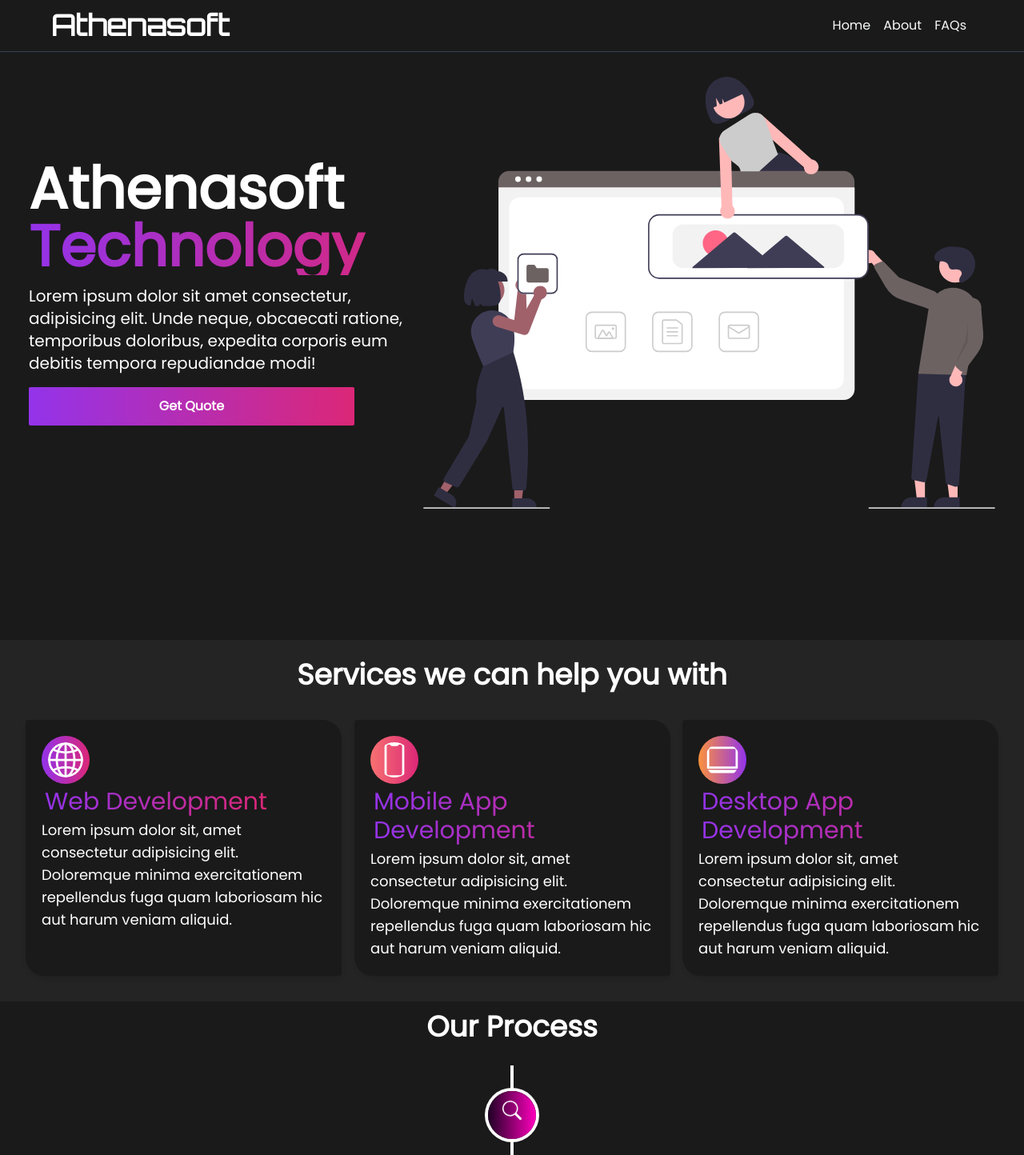
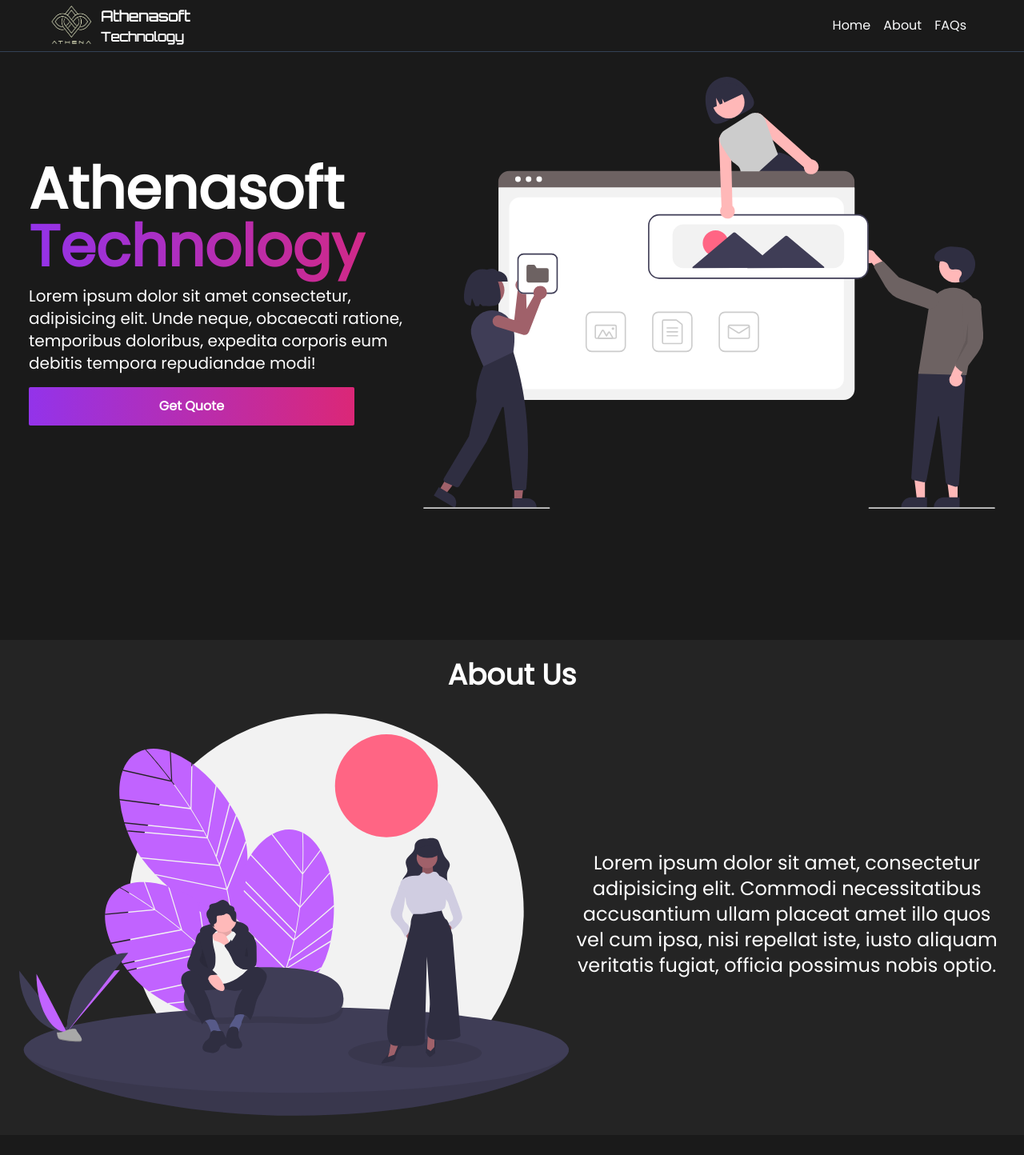
Before and after one commit to SolomonYakubu/athena-dev-team, a Next.js app: page / in a window 1280 px wide. Shown: the top 1444 px of the page at 80% size. Built offline with nearby package versions, Linux system fonts and the light colour scheme.

Commit message:
updated index.tsx'

```diff
--- a/components/Header.tsx
+++ b/components/Header.tsx
@@ -5,6 +5,8 @@ import { RiMenu4Line } from "react-icons/ri";
 import { AiOutlineClose } from "react-icons/ai";
 import { GiWoodAxe } from "react-icons/gi";
 import { Link, animateScroll as scroll } from "react-scroll";
+import logo from "../public/athena.png";
+import Image from "next/image";
 export default function Header() {
   const [isNavOpen, setNavOpen] = useState(false);
 
@@ -31,10 +33,17 @@ export default function Header() {
   return (
     <div className="fixed top-0 z-20">
       <div className=" p-4 md:px-16 md:py-8 flex w-screen items-center justify-between bg-[#1a1a1a] h-16 border-b-[0.1px] border-solid border-b-slate-700">
-        <h3 className="font-[Orbitron] text-white font-bold text-4xl">
-          Athenasoft
-        </h3>
-
+        <div className="flex justify-center items-center">
+          <Image src={logo} alt="logo" height={50} width={50} />
+          <div className="flex flex-col justify-center items-start ml-3">
+            <h3 className="font-[Orbitron] text-white font-bold text-lg p-0">
+              Athenasoft
+            </h3>
+            <h3 className="font-[Orbitron] text-white font-bold text-md p-0">
+              Technology
+            </h3>
+          </div>
+        </div>
         <ul className="  md:justify-between  md:flex hidden">
           {" "}
           {list.map(([name, link], index) => (
--- a/pages/index.tsx
+++ b/pages/index.tsx
@@ -6,6 +6,7 @@ import Layout from "../components/Layout";
 import Header from "../components/Header";
 import team from "../public/team.svg";
 import { Zoom, Bounce } from "react-reveal";
+import about from "../public/about.svg";
 import {
   VerticalTimeline,
   VerticalTimelineElement,
@@ -112,7 +113,7 @@ const Home: NextPage = () => {
                 Athenasoft
               </h3>
               <Bounce>
-                <h3 className="font-extrabold mb-3 text-4xl md:text-7xl text-transparent bg-clip-text bg-gradient-to-r from-purple-600 to-pink-600">
+                <h3 className="font-extrabold pb-3 text-4xl md:text-7xl text-transparent bg-clip-text bg-gradient-to-r from-purple-600 to-pink-600">
                   Technology
                 </h3>
               </Bounce>
@@ -139,12 +140,30 @@ const Home: NextPage = () => {
         </section>
         <section className="p-6  w-full bg-[#242424]" id="About">
           <h3 className=" text-center text-4xl text-white font-extrabold mb-7">
+            About Us
+          </h3>
+          <Zoom>
+            <div className="md:flex items-center justify-center">
+              {" "}
+              <Image src={about} alt="about" />
+              <h4 className="md:w-2/3 md:text-2xl font-thin text-lg text-white text-center">
+                Lorem ipsum dolor sit amet, consectetur adipisicing elit.
+                Commodi necessitatibus accusantium ullam placeat amet illo quos
+                vel cum ipsa, nisi repellat iste, iusto aliquam veritatis
+                fugiat, officia possimus nobis optio.
+              </h4>
+            </div>
+          </Zoom>
+          <div className="md:flex "></div>
+        </section>
+        <section className="p-6  w-full bg-[#1a1a1a]" id="About">
+          <h3 className=" text-center text-4xl text-white font-extrabold mb-7">
             Services we can help you with
           </h3>
           <div className="md:flex ">
             {services.map((item, index) => (
               <Zoom key={index}>
-                <div className="bg-[#1a1a1a] shadow-md rounded m-2 flex flex-col p-5 rounded-tr-3xl rounded-bl-3xl items-start">
+                <div className="bg-[#292929] shadow-lg rounded m-2 flex flex-col p-5 rounded-tr-3xl rounded-bl-3xl items-start">
                   {item.icon}
                   <h2 className="text-transparent bg-clip-text bg-gradient-to-r from-purple-600 to-pink-600 text-3xl m-1">
                     {item.title}
@@ -157,7 +176,7 @@ const Home: NextPage = () => {
         </section>
 
         <section
-          className="w-full bg-[#1a1a1a] p-3 flex flex-col items-center justify-center overflow-hidden"
+          className="w-full bg-[#242424] p-3 flex flex-col items-center justify-center overflow-hidden"
           id="FAQs"
         >
           <h3 className=" text-center text-4xl text-white font-extrabold mb-7">
@@ -167,10 +186,10 @@ const Home: NextPage = () => {
             {processes.map((item, index) => (
               <VerticalTimelineElement
                 key={index}
-                className=""
                 contentStyle={{
-                  background: "#242424",
+                  background: "#1a1a1a",
                   color: "#fff",
+                  border: "none",
                 }}
                 contentArrowStyle={{
                   borderRight: "10px solid  #fff",
@@ -196,7 +215,7 @@ const Home: NextPage = () => {
           </VerticalTimeline>
         </section>
 
-        <section className="w-full overflow-hidden p-6  bg-[#242424] flex flex-col items-center justify-center">
+        <section className="w-full overflow-hidden p-6  bg-[#1a1a1a] flex flex-col items-center justify-center">
           <div className="my-3 text-center">
             <p className="font-thin text-white text-sm">Privacy Policy</p>
             <p className="font-thin text-sm text-white">
```
Also changed, not shown: public/about.svg (added), public/athena.png (added).
